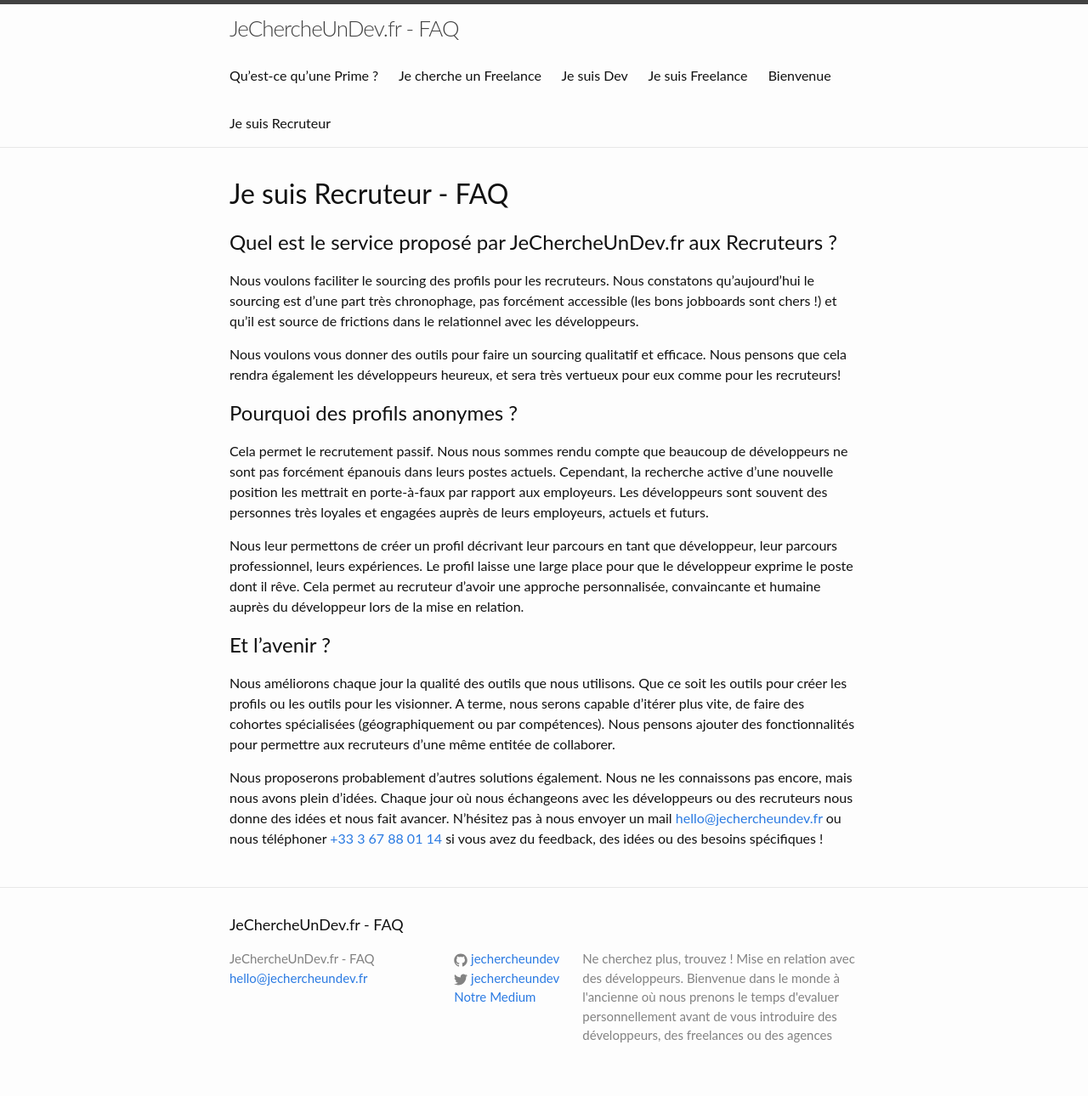
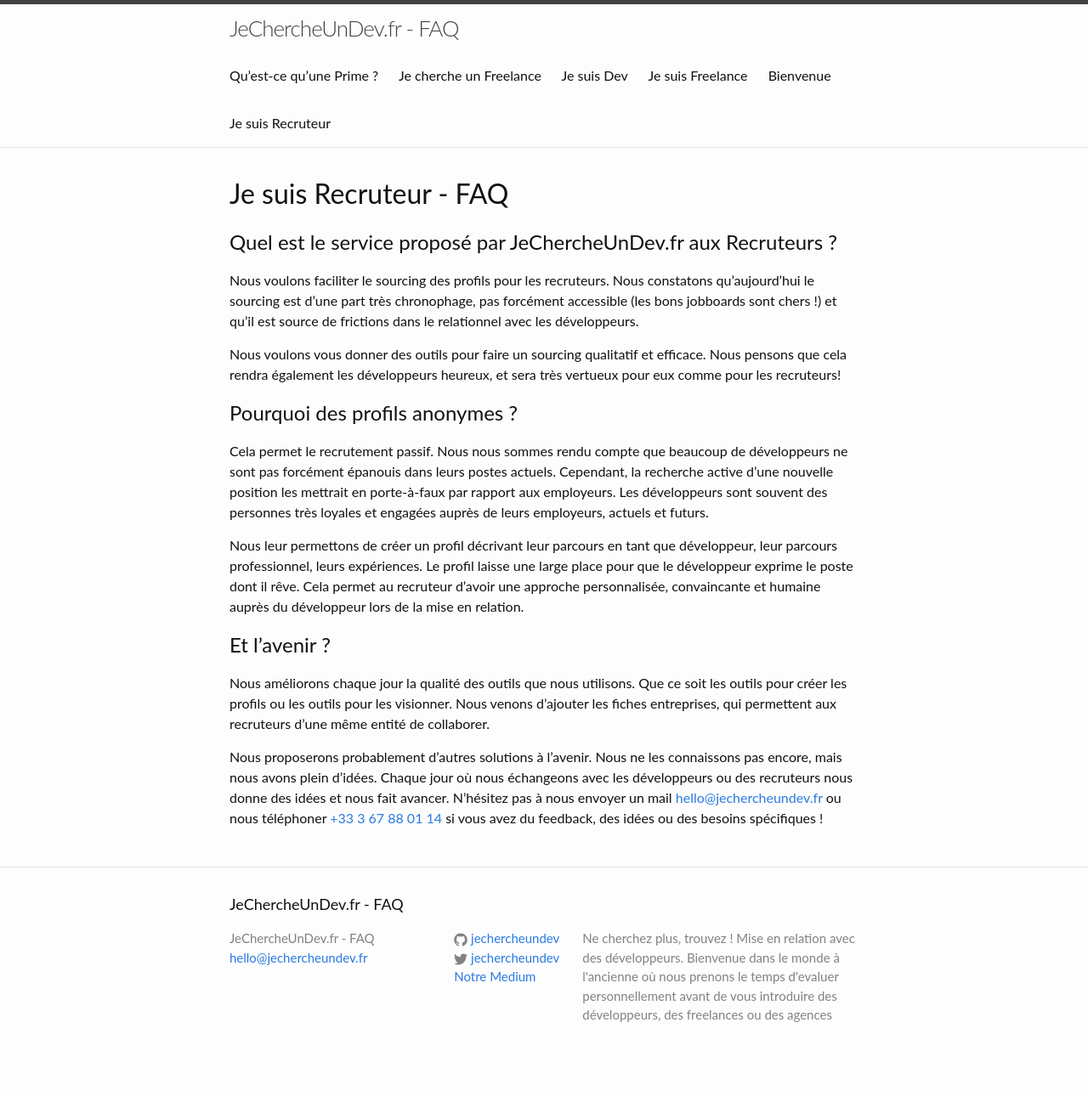
Before and after one commit to jechercheundev/faq, a Jekyll site: the page built from recruteur.md, in a window 1280 px wide. Shown: the whole page at 85% size. Built offline with Jekyll 4.4.1, drawn with Linux system fonts in a browser that asks for light colours; a script that is not in the unit is left out; after the commit the page ends 1266 px from its top, so only the background shows below that.

Commit message:
modification paragraphe " et l'avenir ? "

```diff
--- a/recruteur.md
+++ b/recruteur.md
@@ -19,6 +19,6 @@ Nous leur permettons de créer un profil décrivant leur parcours en tant que d
 
 ## Et l'avenir ?
 
-Nous améliorons chaque jour la qualité des outils que nous utilisons. Que ce soit les outils pour créer les profils ou les outils pour les visionner. A terme, nous serons capable d'itérer plus vite, de faire des cohortes spécialisées (géographiquement ou par compétences). Nous pensons ajouter des fonctionnalités pour permettre aux recruteurs d'une même entitée de collaborer.
+Nous améliorons chaque jour la qualité des outils que nous utilisons. Que ce soit les outils pour créer les profils ou les outils pour les visionner. Nous venons d’ajouter les fiches entreprises, qui permettent aux recruteurs d'une même entité de collaborer.
 
-Nous proposerons probablement d'autres solutions également. Nous ne les connaissons pas encore, mais nous avons plein d'idées. Chaque jour où nous échangeons avec les développeurs ou des recruteurs nous donne des idées et nous fait avancer. N'hésitez pas à nous envoyer un mail [hello@jechercheundev.fr](mailto:hello@jechercheundev.fr) ou nous téléphoner [+33 3 67 88 01 14](tel:+33367880114) si vous avez du feedback, des idées ou des besoins spécifiques !
+Nous proposerons probablement d'autres solutions à l’avenir. Nous ne les connaissons pas encore, mais nous avons plein d'idées. Chaque jour où nous échangeons avec les développeurs ou des recruteurs nous donne des idées et nous fait avancer. N'hésitez pas à nous envoyer un mail [hello@jechercheundev.fr](mailto:hello@jechercheundev.fr) ou nous téléphoner [+33 3 67 88 01 14](tel:+33367880114) si vous avez du feedback, des idées ou des besoins spécifiques !
```
